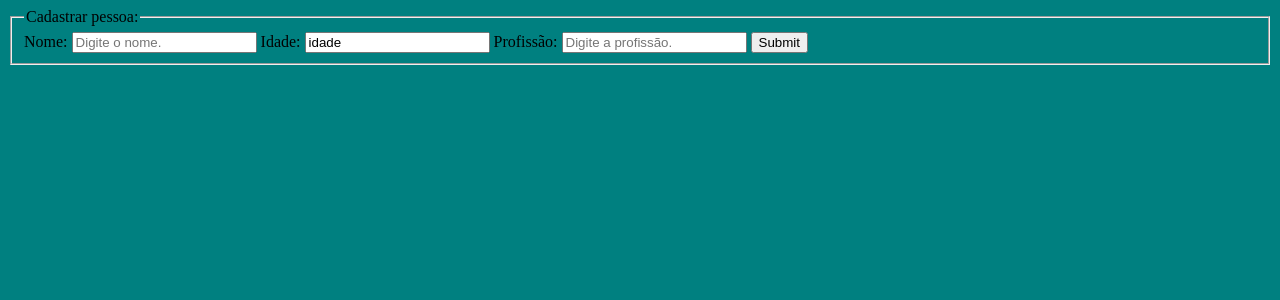
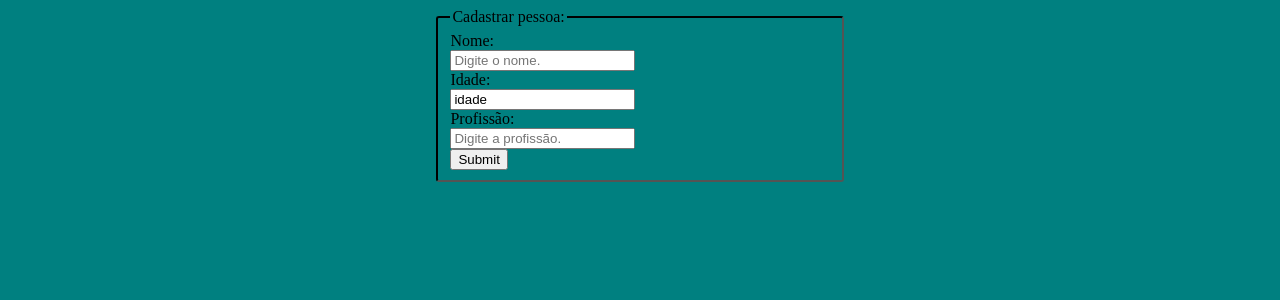
Before and after one commit to EderAmorimIFMS/PTAS_Sequelize-ORM, a Node server app: template views/pessoas/criar.ejs in a window 1280 px wide. Shown: the top 300 px of the page. Run offline with Node 20, Linux system fonts and the light colour scheme; the template is opened without the code that fills it, so the values that code supplies are empty; some libraries are stand-ins or nearby versions.

Commit message:
commit inicial

```diff
--- a/index.js
+++ b/index.js
@@ -18,8 +18,7 @@ app.get('/', async function(req, res){
 });
 
 app.get('/pessoas/criar', async function(req, res){
-  var pessoas = await pessoa.findAll();
-  res.render('/pessoas/criar', { pessoas });
+  res.render('/pessoas/criar');
 });
 
 app.post('/pessoas/criar', async function(req, res){
--- a/public/estilo/estilo.css
+++ b/public/estilo/estilo.css
@@ -3,7 +3,19 @@ body {
 }
 
 fieldset {
-    display: block;
+    width: 30%;
+    margin: 0 auto;
+    border: 2px inset black;
+    border-radius: 3px;
+}
+
+.input-text {
+  display: block;
+  margin: ;
+  padding: ;
+  width: ;
+  background-color: ;
+  border: ;
 }
 
 .container {
--- a/views/pessoas/criar.ejs
+++ b/views/pessoas/criar.ejs
@@ -8,17 +8,19 @@
     <link rel="stylesheet" href="../estilo/estilo.css"/>
 </head>
 <body>
-<fieldset>
+
+<form method="post" action="/pessoas/criar"></form>
+    <fieldset>
     <legend>Cadastrar pessoa: </legend>
-<form method="post" action="/pessoas/criar">
+
     <label for="nome">Nome: </label>
-    <input type="text" name="nome" placeholder="Digite o nome."/>
+    <input type="text" name="nome" placeholder="Digite o nome." class="input-text"/>
 
     <label for="idade">Idade: </label>
-    <input type="text" value="idade" placeholder="Digite a idade."/>
+    <input type="text" value="idade" placeholder="Digite a idade." class="input-text"/>
 
     <label for="profissao">Profissão: </label>
-    <input type="text" name="profissao" placeholder="Digite a profissão."/>
+    <input type="text" name="profissao" placeholder="Digite a profissão." class="input-text"/>
 
     <input type="submit" onclick=""/>
 </form>
```
